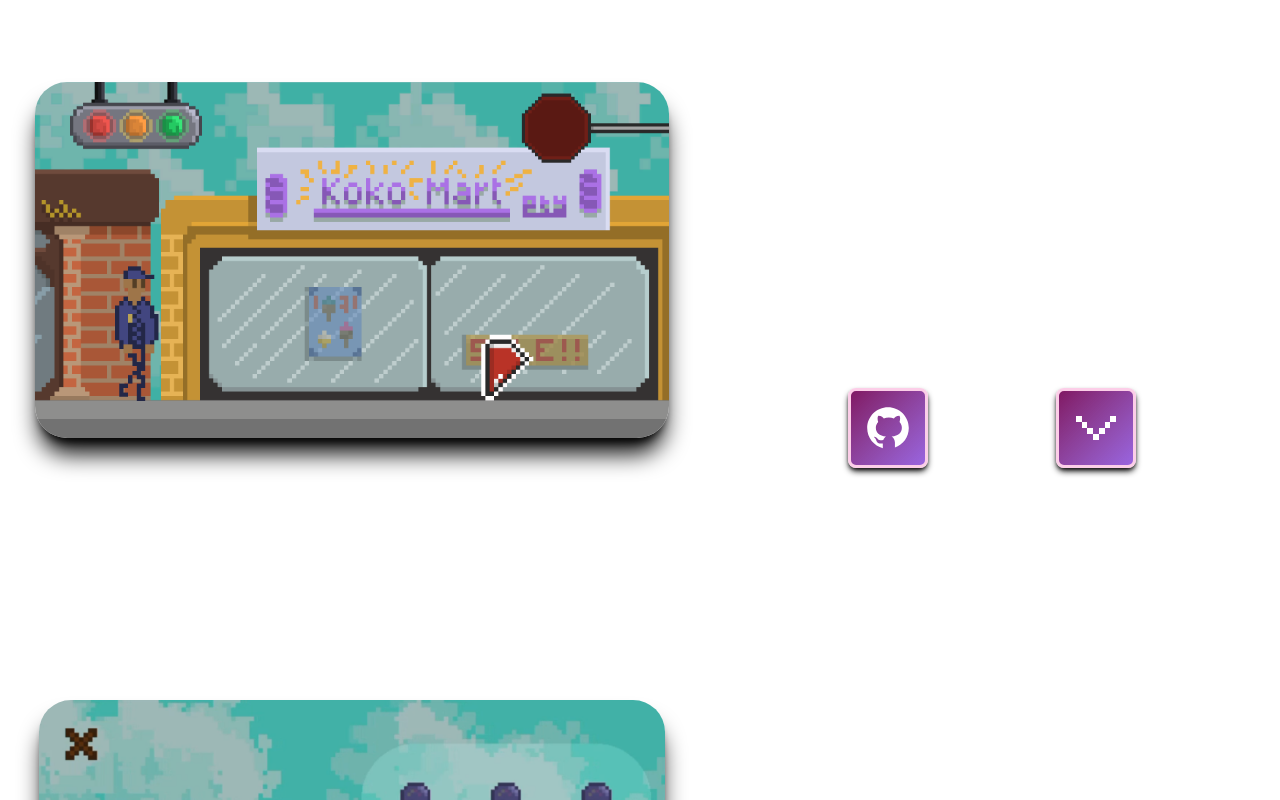
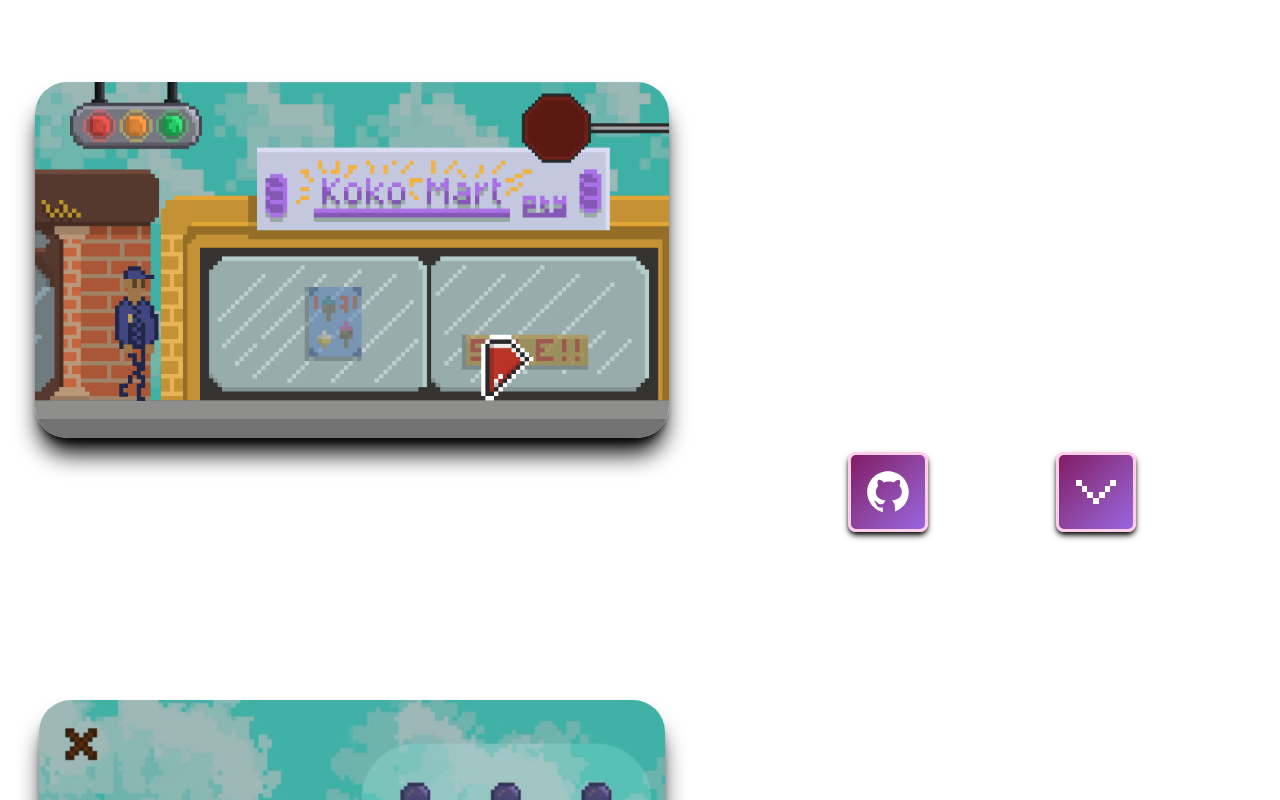
Before and after one commit to CadmusKei/Portfolio, a React (Vite) app: page /Projects in a window 1280 px wide. Shown: the part 940-1740 px from the top of the page. Built offline with nearby package versions, Linux system fonts and the light colour scheme.

Commit message:
Updated project descriptions and improved icon functionality in Projects.jsx

```diff
--- a/src/pages/Projects.jsx
+++ b/src/pages/Projects.jsx
@@ -49,13 +49,13 @@ function Projects() {
           <ProjectSection imageSrc={nsdImage} scale="w-[90%]" colours="bg-linear-to-br from-[#811964] to-[#110b39]">
               <div className="h-[0.2rem] w-full bg-[#ffffff5c] rounded-full"></div>
               <Title className="text-white text-8xl underline underline-offset-10 " name="NSD-RUN!" />
-              <Text>Pixel-Art clone of popular Chinese game 'Suika Game' made
-                  using python game development library Pygame, and python's physics
-                  simulation engine pymunk.</Text>
+              <Text>As part of a Game-Development Internship at animation and game development company, Studio Bo,
+                I developed a endless runner game in Unity.The game was made for National Stop Sign Day.
+                The player must collect all stop sign shards whilst avoiding obsatcles and fight the boss, 'Karen'.
+              </Text>
               <div className="flex w-full justify-around">
-                <Icon path={githubLogo} link="https://github.com/CadmusKei/NSD-RUN" target="_blank" scalar="w-13 h-13" buttonSize="w-20 h-20"
-                hoverColour="border-pink-200 hover:border-[#df40d45d]
-                  to-[#7a34d6c3] from-[#811964]"/>
+                <Icon path={githubLogo} link="https://github.com/CadmusKei/NSD-RUN" target="_blank" scalar="w-13 h-13"
+                buttonSize="w-20 h-20" hoverColour="border-pink-200 hover:border-[#df40d45d] to-[#7a34d6c3] from-[#811964]"/>
                 <Icon path={arrowIcon} link="#suika" scalar="w-10 h-6 "
                  buttonSize="w-20 h-20" hoverColour="border-pink-200 hover:border-[#df40d45d]
                   to-[#7a34d6c3] from-[#811964]" />
@@ -72,6 +72,7 @@ function Projects() {
               <Text>Pixel-Art clone of popular Chinese game 'Suika Game' made
                   using python game development library Pygame, and python's physics
                   simulation engine pymunk.</Text>
+                <Text>The aim is to merge as much fruit as posilbe without spilling over the container.</Text>
               <div className="flex w-full justify-around">
                 <Icon path={githubLogo} link="https://github.com/CadmusKei/Suika-Game-Clone" target="_blank" scalar="w-13 h-13" buttonSize="w-20 h-20"
                 hoverColour="border-pink-200 hover:border-[#df40d45d]
```
